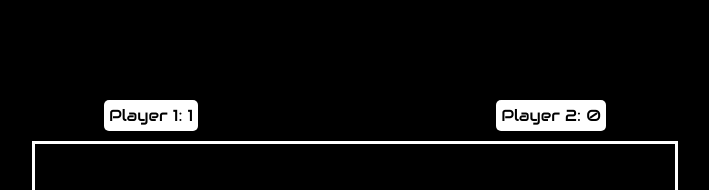
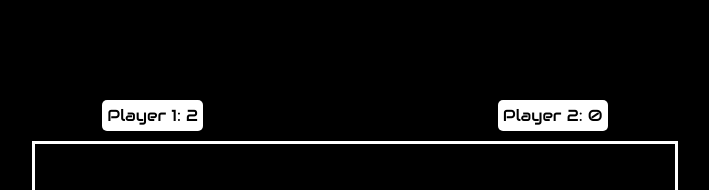
Before and after one commit to Taheem-A/ping-pong-game, a React (Create React App) app: page / in a window 1280 px wide. Shown: the top 190 px of the page, without its empty margins (285-994 px from the left). Built offline with nearby package versions, Linux system fonts and the light colour scheme.

Commit message:
Reverted a change that was made regarding the scoring logic.

```diff
--- a/src/components/Ball.jsx
+++ b/src/components/Ball.jsx
@@ -32,12 +32,12 @@ export default function Ball({ leftPaddlePosition, rightPaddlePosition, setScore
                 }
 
                 if (newX <= 0) {
-                    setScore((prev) => ({ ...prev, player2: prev.player2 + 0.5 })); // Adding 0.5 because there is unexpected behaviour, where it runs this code twice instead of once
+                    setScore((prev) => ({ ...prev, player2: prev.player2 + 1 }));
                     newX = (gameWidth - ballSize) / 2;
                     newY = (gameHeight - ballSize) / 2;
                     updatedDirection.x = -updatedDirection.x;
                 } else if (newX >= gameWidth - ballSize) {
-                    setScore((prev) => ({ ...prev, player1: prev.player1 + 0.5 })); // Adding 0.5 because there is unexpected behaviour, where it runs this code twice instead of once
+                    setScore((prev) => ({ ...prev, player1: prev.player1 + 1 }));
                     newX = (gameWidth - ballSize) / 2;
                     newY = (gameHeight - ballSize) / 2;
                     updatedDirection.x = -updatedDirection.x;
```
